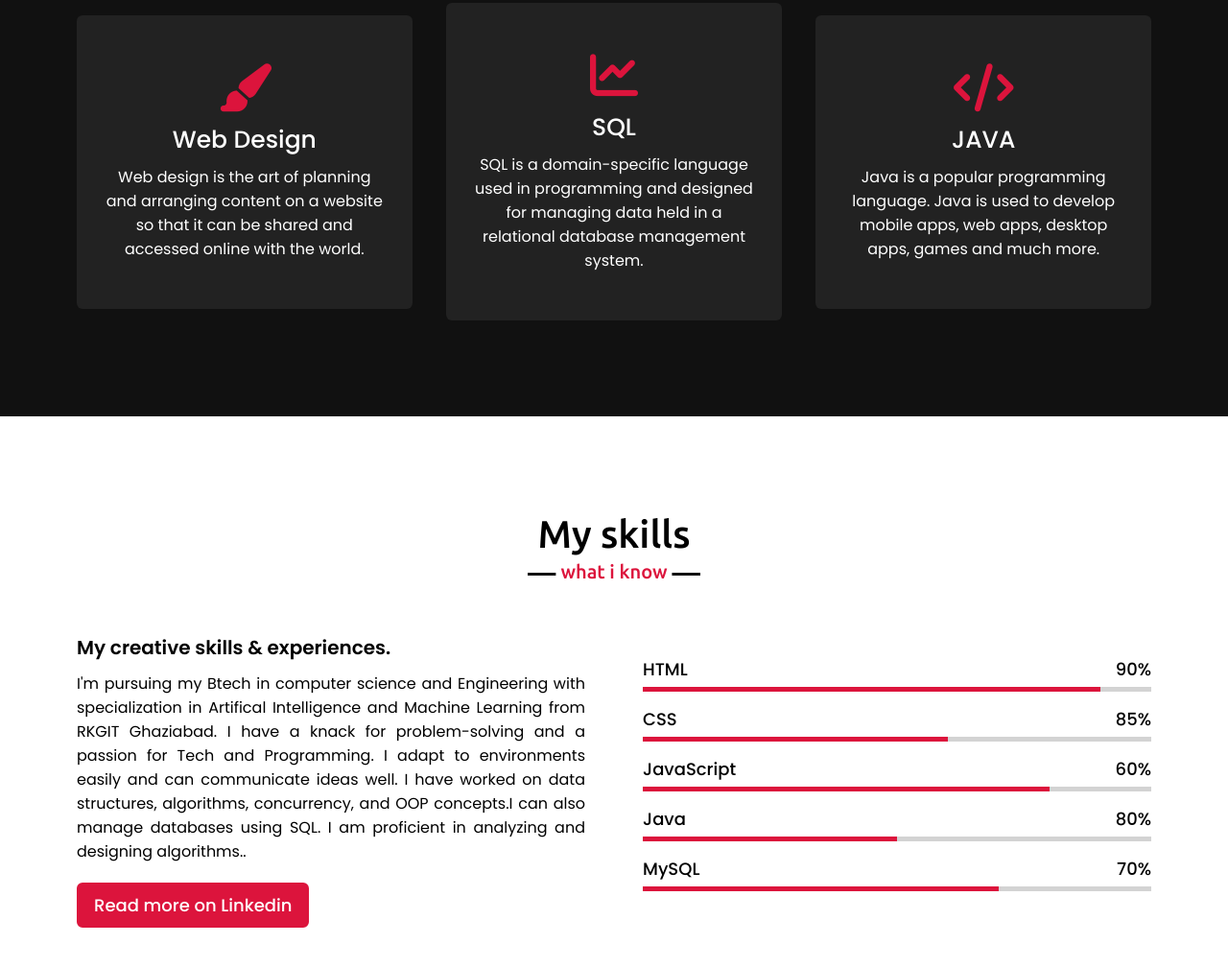
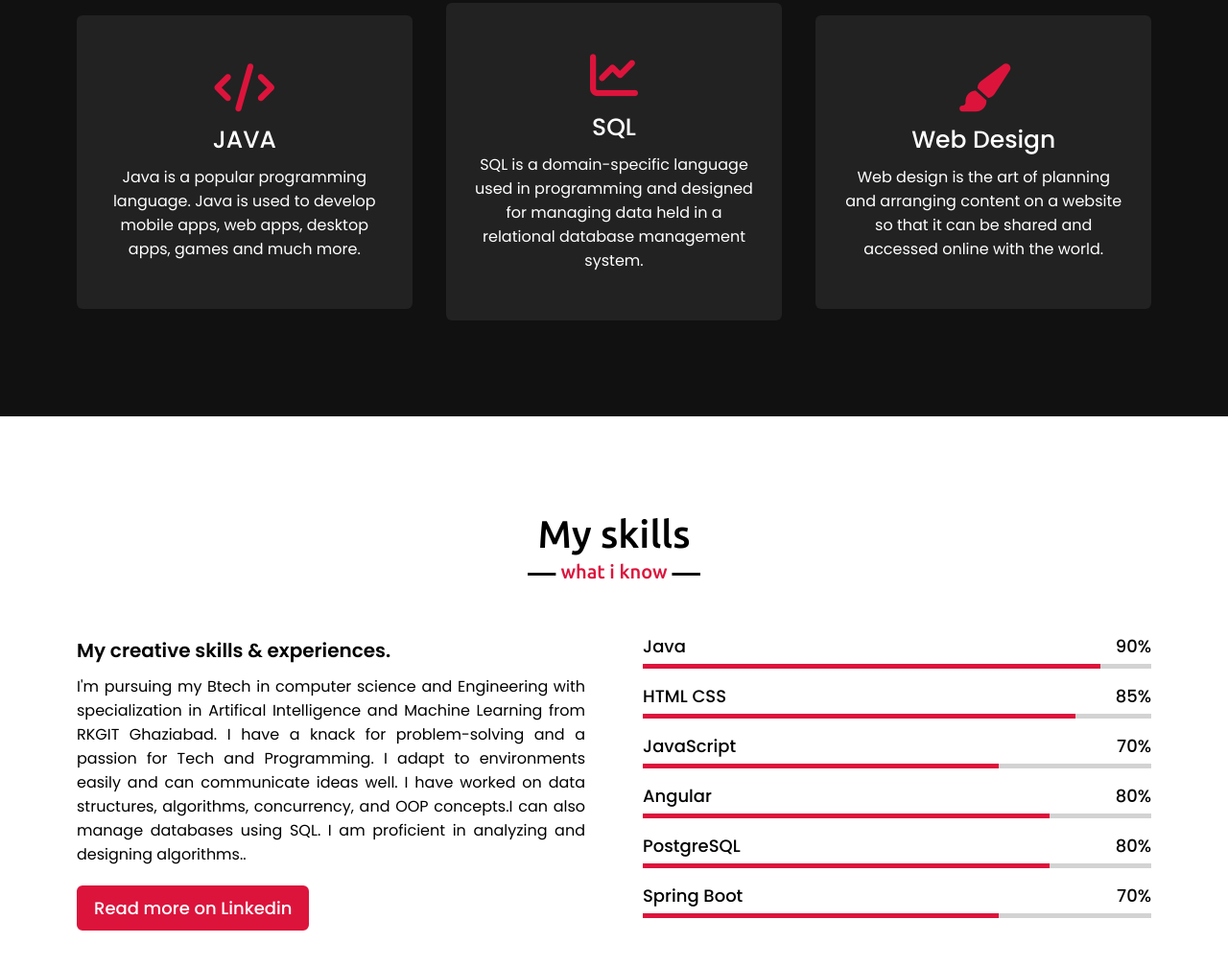
Before and after one commit to nandani-sarraf/portfolio, a plain HTML site: page portfolio.html in a window 1280 px wide. Shown: the part 1756-2764 px from the top of the page at 96% size. Drawn offline with nearby package versions, Linux system fonts and the light colour scheme; a script that the page names is missing.

Commit message:
Updated Skills

```diff
--- a/portfolio.css
+++ b/portfolio.css
@@ -362,19 +362,19 @@ section .title::after{
     top: 0;
     background: crimson;
 }
-.skills-content .right .html::before{
+.skills-content .right .angular::before{
+    width: 80%;
+}
+.skills-content .right .css::before{
+    width: 85%;
+}
+.skills-content .right .js::before{
+    width: 70%;
+}
+.skills-content .right .java::before{
     width: 90%;
 }
-.skills-content .right .css::before{
-    width: 60%;
-}
-.skills-content .right .js::before{
-    width: 80%;
-}
-.skills-content .right .php::before{
-    width: 50%;
-}
-.skills-content .right .mysql::before{
+.skills-content .right .springBoot::before{
     width: 70%;
 }
 
--- a/portfolio.html
+++ b/portfolio.html
@@ -66,9 +66,9 @@
             <div class="serv-content">
                 <div class="card">
                     <div class="box">
-                        <i class="fas fa-paint-brush"></i>
-                        <div class="text">Web Design</div>
-                        <p>Web design is the art of planning and arranging content on a website so that it can be shared and accessed online with the world.</p>
+                        <i class="fas fa-code"></i>
+                        <div class="text">JAVA</div>
+                        <p>Java is a popular programming language. Java is used to develop mobile apps, web apps, desktop apps, games and much more.  </p>
                     </div>
                 </div>
                 <div class="card">
@@ -80,9 +80,9 @@
                 </div>
                 <div class="card">
                     <div class="box">
-                        <i class="fas fa-code"></i>
-                        <div class="text">JAVA</div>
-                        <p>Java is a popular programming language. Java is used to develop mobile apps, web apps, desktop apps, games and much more.  </p>
+                        <i class="fas fa-paint-brush"></i>
+                        <div class="text">Web Design</div>
+                        <p>Web design is the art of planning and arranging content on a website so that it can be shared and accessed online with the world.</p>
                     </div>
                 </div>
                </div>
@@ -103,14 +103,14 @@
                 <div class="column right">
                     <div class="bars">
                         <div class="info">
-                            <span>HTML</span>
+                            <span>Java</span>
                             <span>90%</span>
                         </div>
-                        <div class="line html"></div>
+                        <div class="line java"></div>
                     </div>
                     <div class="bars">
                         <div class="info">
-                            <span>CSS</span>
+                            <span>HTML CSS</span>
                             <span>85%</span>
                         </div>
                         <div class="line css"></div>
@@ -118,23 +118,30 @@
                     <div class="bars">
                         <div class="info">
                             <span>JavaScript</span>
-                            <span>60%</span>
+                            <span>70%</span>
                         </div>
                         <div class="line js"></div>
                     </div>
                     <div class="bars">
                         <div class="info">
-                            <span>Java</span>
+                            <span>Angular</span>
                             <span> 80%</span>
                         </div>
-                        <div class="line php"></div>
+                        <div class="line angular"></div>
                     </div>
                     <div class="bars">
                         <div class="info">
-                            <span>MySQL</span>
+                            <span>PostgreSQL</span>
+                            <span>80%</span>
+                        </div>
+                        <div class="line angular"></div>
+                    </div>
+                    <div class="bars">
+                        <div class="info">
+                            <span>Spring Boot</span>
                             <span>70%</span>
                         </div>
-                        <div class="line mysql"></div>
+                        <div class="line springBoot"></div>
                     </div>
                 </div>
             </div>
@@ -199,7 +206,7 @@
     </section>
     <!-- footer section start -->
     <footer>
-        <span>Created By <a href="https://www.linkedin.com/in/nandani-sarraf-01557a217">NandaniSArraf</a> | <span class="far fa-copyright"></span> 2022 All rights reserved.</span>
+        <span>Created By <a href="https://www.linkedin.com/in/nandani-sarraf-01557a217">NandaniSarraf</a> | <span class="far fa-copyright"></span> 2022 All rights reserved.</span>
     </footer>
     <script src="script.js"></script>
     <script src="form.js"></script>
--- a/script.js
+++ b/script.js
@@ -35,14 +35,14 @@ $(document).ready(function(){
 
     // typing text animation script
     var typed = new Typed(".typing", {
-        strings: ["Programmer", "Developer", "Database Designer", "Learner"],
+        strings: ["Full Stack Developer", "Programmer", "Java Developer", "Database Designer", "Learner", "Angular developer"],
         typeSpeed: 100,
         backSpeed: 60,
         loop: true
     });
 
     var typed = new Typed(".typing-2", {
-        strings: ["Programmer", "Developer", "Database Designer", "Learner"],
+        strings: ["Full Stack Developer", "Programmer", "Java Developer", "Database Designer", "Learner", "Angular developer"],
         typeSpeed: 100,
         backSpeed: 60,
         loop: true
```
